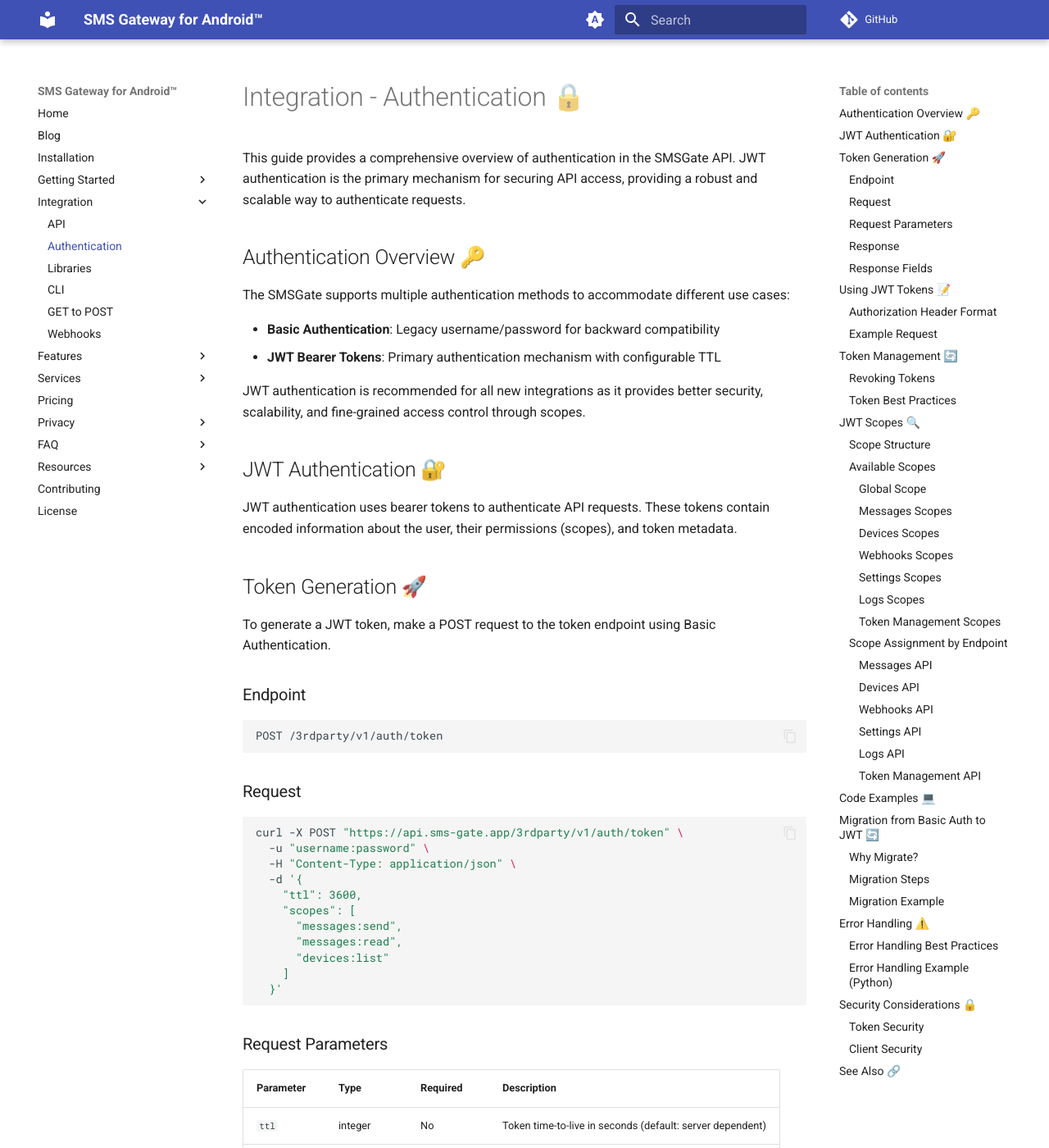
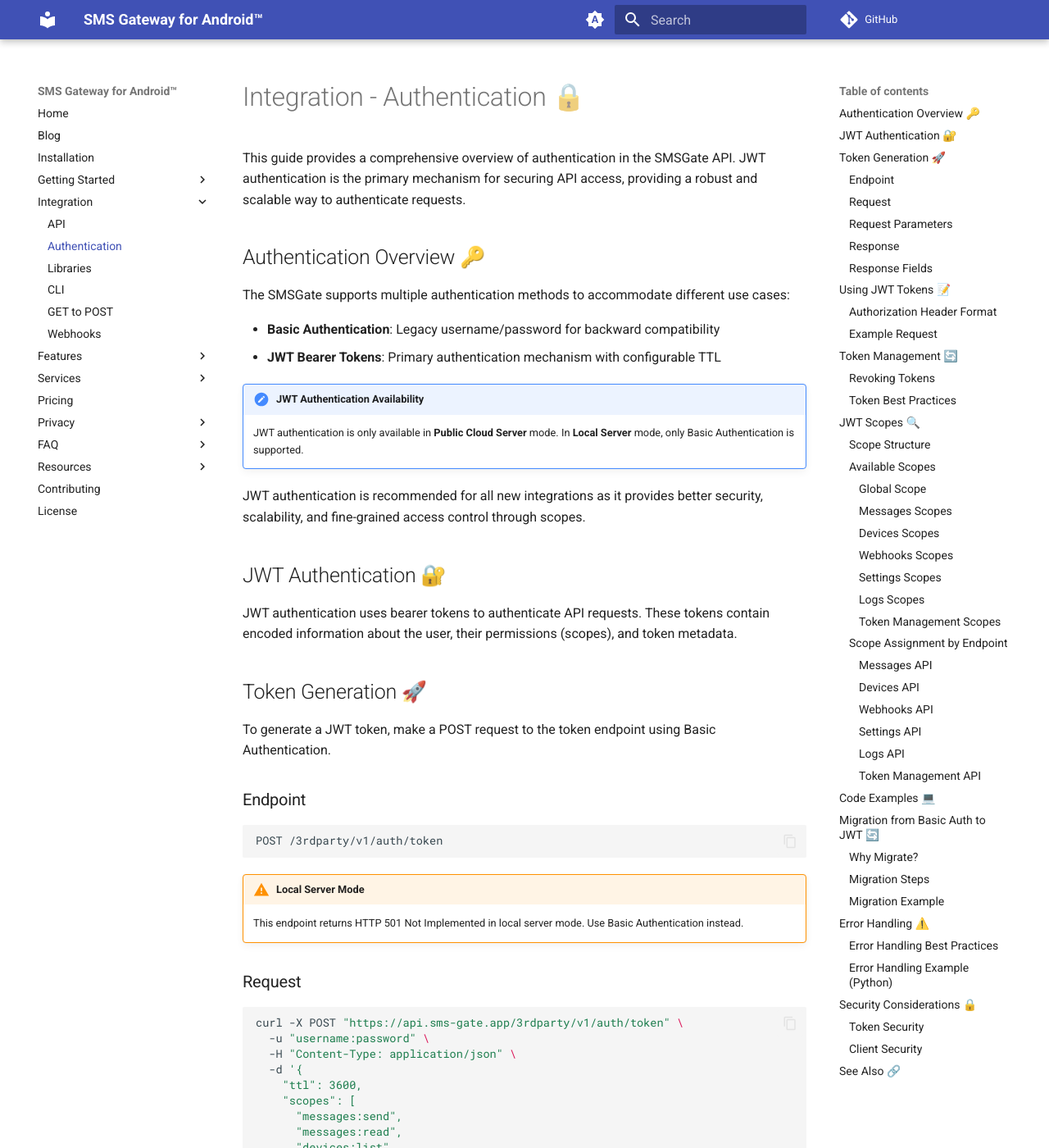
Before and after one commit to android-sms-gateway/docs-web, an MkDocs documentation site: the page built from docs/integration/authentication.md, in a window 1280 px wide and 1400 px high. Shown: the whole window at 82% size. Built offline with MkDocs 1.6.1 and Material for MkDocs 9.7.7, drawn with Linux system fonts in a browser that asks for light colours; comment, search, counter and statistics services are not loaded.

Commit message:
[auth] clarify JWT availability for Local mode

````diff
--- a/docs/integration/authentication.md
+++ b/docs/integration/authentication.md
@@ -8,6 +8,9 @@
 
 - **Basic Authentication**: Legacy username/password for backward compatibility
 - **JWT Bearer Tokens**: Primary authentication mechanism with configurable TTL
+
+!!! important "JWT Authentication Availability"
+    JWT authentication is only available in **Public Cloud Server** mode. In **Local Server** mode, only Basic Authentication is supported.
 
 JWT authentication is recommended for all new integrations as it provides better security, scalability, and fine-grained access control through scopes.
 
@@ -24,6 +27,9 @@
 ```
 POST /3rdparty/v1/auth/token
 ```
+
+!!! warning "Local Server Mode"
+    This endpoint returns HTTP 501 Not Implemented in local server mode. Use Basic Authentication instead.
 
 ### Request
 
````
Also changed, not shown: docs/faq/authentication.md (+7 -0 lines), docs/faq/local-server.md (+4 -1 lines).
